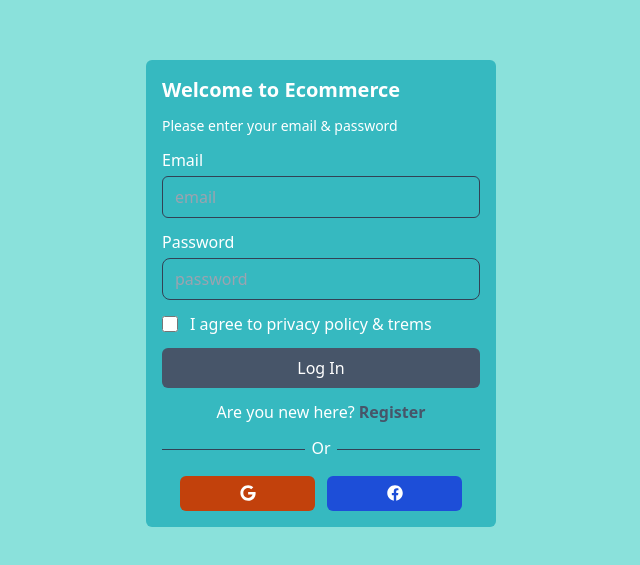
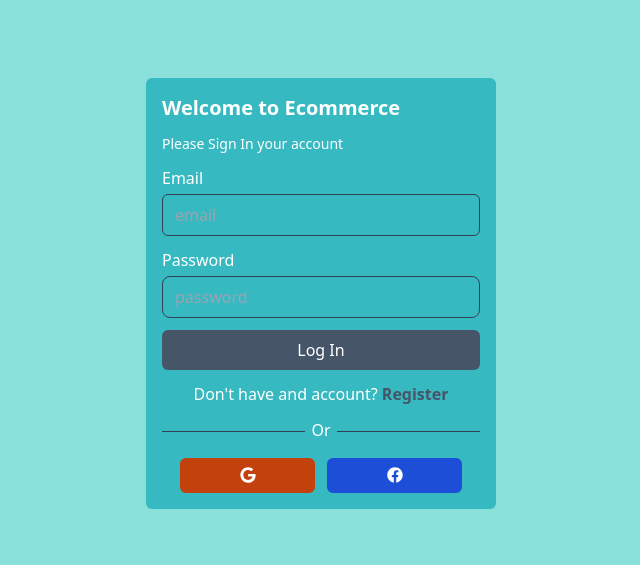
Before and after one commit to Atik2788/e-commerce-project-dashboard, a React (Create React App) app: page /login in a window 1280 px wide. Shown: the part 107-672 px from the top of the page, without its empty margins (319-959 px from the left). Built offline with nearby package versions, Linux system fonts and the light colour scheme.

Commit message:
initial commit

```diff
--- a/src/index.js
+++ b/src/index.js
@@ -1,16 +1,18 @@
-import React, {lazy} from 'react';
-import ReactDOM from 'react-dom/client';
-import './index.css';
+import React, { lazy, Suspense } from "react";
+import ReactDOM from "react-dom/client";
+import "./index.css";
 // import App from './App';
-import reportWebVitals from './reportWebVitals';
-import { BrowserRouter } from 'react-router-dom';
+import reportWebVitals from "./reportWebVitals";
+import { BrowserRouter } from "react-router-dom";
 
-const App = lazy(() => import('./App'))
+const App = lazy(() => import("./App"));
 
-const root = ReactDOM.createRoot(document.getElementById('root'));
+const root = ReactDOM.createRoot(document.getElementById("root"));
 root.render(
   <BrowserRouter>
-    <App />
+    <Suspense>
+      <App />
+    </Suspense>
   </BrowserRouter>
 );
 
--- a/src/views/auth/Login.jsx
+++ b/src/views/auth/Login.jsx
@@ -9,7 +9,7 @@ const Login = () => {
         <div className="bg-[#36b9c0] p-4 rounded-md">
           <h2 className="text-xl mb-3 font-bold">Welcome to Ecommerce</h2>
           <p className="text-sm mb-3 font-medium">
-            Please enter your email & password
+            Please Sign In your account
           </p>
 
           <form>
@@ -36,17 +36,13 @@ const Login = () => {
               />
             </div>
 
-            <div className="flex items-center w-full gap-3 mb-3">
-              <input className="w-4 h-4" type="checkbox" name="checkbox" id="checkbox"/>
-              <label htmlFor="checkbox">I agree to privacy policy & trems</label>
-            </div>
 
             <button className="w-full bg-slate-600 hover:shadow-slate-700/50 hover:shadow-lg rounded-md px-7 py-2 mb-3">
             Log In
             </button>
 
             <div className="flex items-center justify-center mb-3">
-              <p>Are you new here? <Link to="/register" className="font-bold text-slate-600">Register</Link></p>
+              <p>Don't have and account? <Link to="/register" className="font-bold text-slate-600">Register</Link></p>
             </div>
 
             <div className="w-full flex justify-center items-center mb-3">
--- a/src/views/auth/Register.jsx
+++ b/src/views/auth/Register.jsx
@@ -1,8 +1,26 @@
-import React from "react";
+import React, { useState } from "react";
 import {Link} from "react-router-dom"
 import { FaFacebook, FaGoogle } from "react-icons/fa";
 
 const Register = () => {
+
+  const [state, setState] = useState({
+    name: "",
+    email: "",
+    password: ""
+  })
+
+  const inputHandle = (e) =>{
+    setState({
+      ...state,
+      [e.target.name] : e.target.value
+    })
+  }
+
+  const submit = (e) =>{
+    e.preventDefault.value;
+  }
+
   return (
     <div className="min-w-screen min-h-screen bg-[#8ae1db] flex justify-center items-center">
       <div className="w-[350px] text-[#ffffff] p-2">
@@ -16,6 +34,7 @@ const Register = () => {
             <div className="flex flex-col w-full gap-1 mb-3 ">
               <label htmlFor="name">Name</label>
               <input
+                onChange={inputHandle} value={state.name}
                 className="px-3 py-2 outline-none border border-slate-700 bg-transparent rounded-md"
                 type="text"
                 name="name"
@@ -28,6 +47,7 @@ const Register = () => {
             <div className="flex flex-col w-full gap-1 mb-3 ">
               <label htmlFor="email">Email</label>
               <input
+              onChange={inputHandle} value={state.email}
                 className="px-3 py-2 outline-none border border-slate-700 bg-transparent rounded-md"
                 type="email"
                 name="email"
@@ -40,9 +60,10 @@ const Register = () => {
             <div className="flex flex-col w-full gap-1 mb-3 ">
               <label htmlFor="password">Password</label>
               <input
+                onChange={inputHandle} value={state.password}
                 className="px-3 py-2 outline-none border border-slate-700 bg-transparent rounded-md"
                 type="password"
-                name="passworde"
+                name="password"
                 placeholder="Password"
                 id="password"
                 required
```
